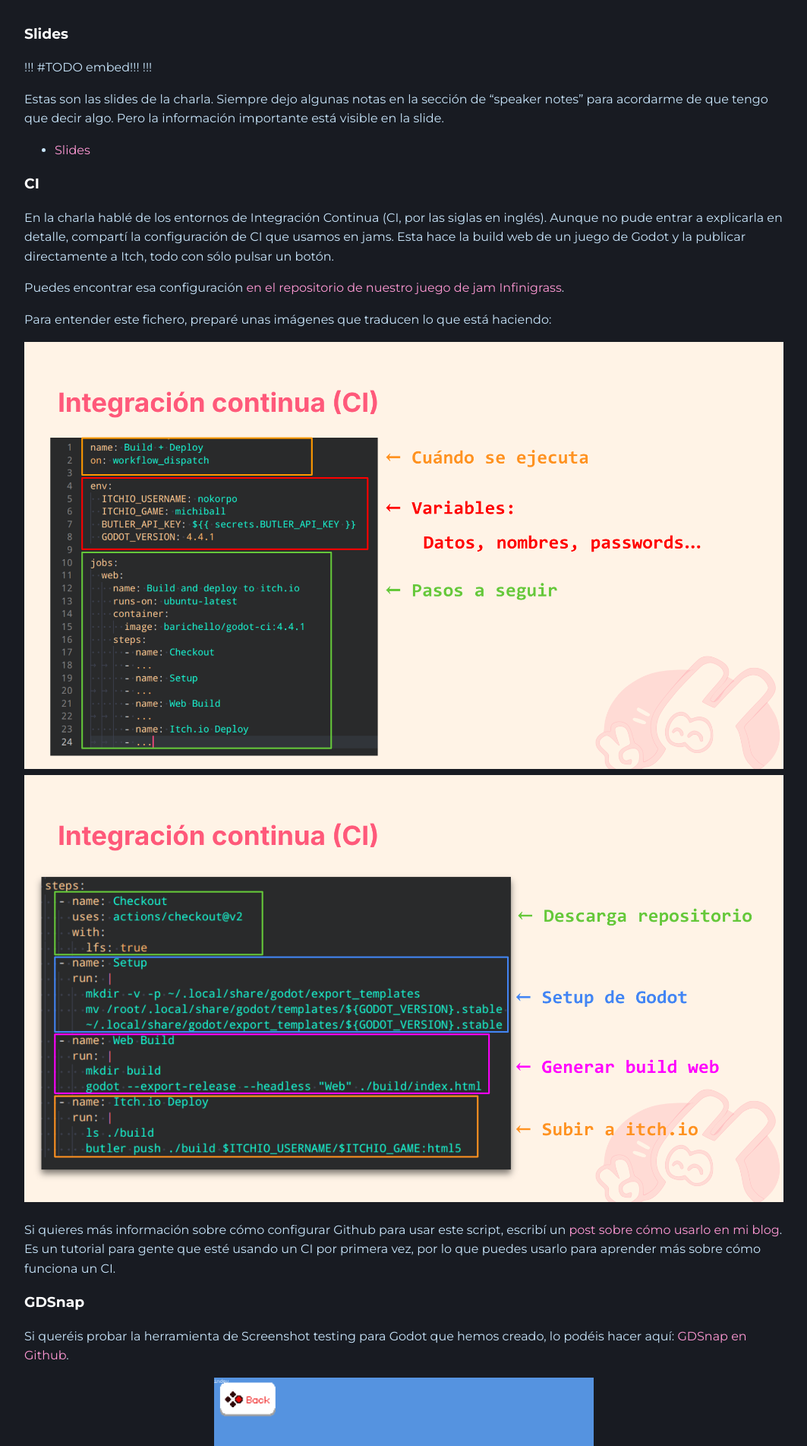
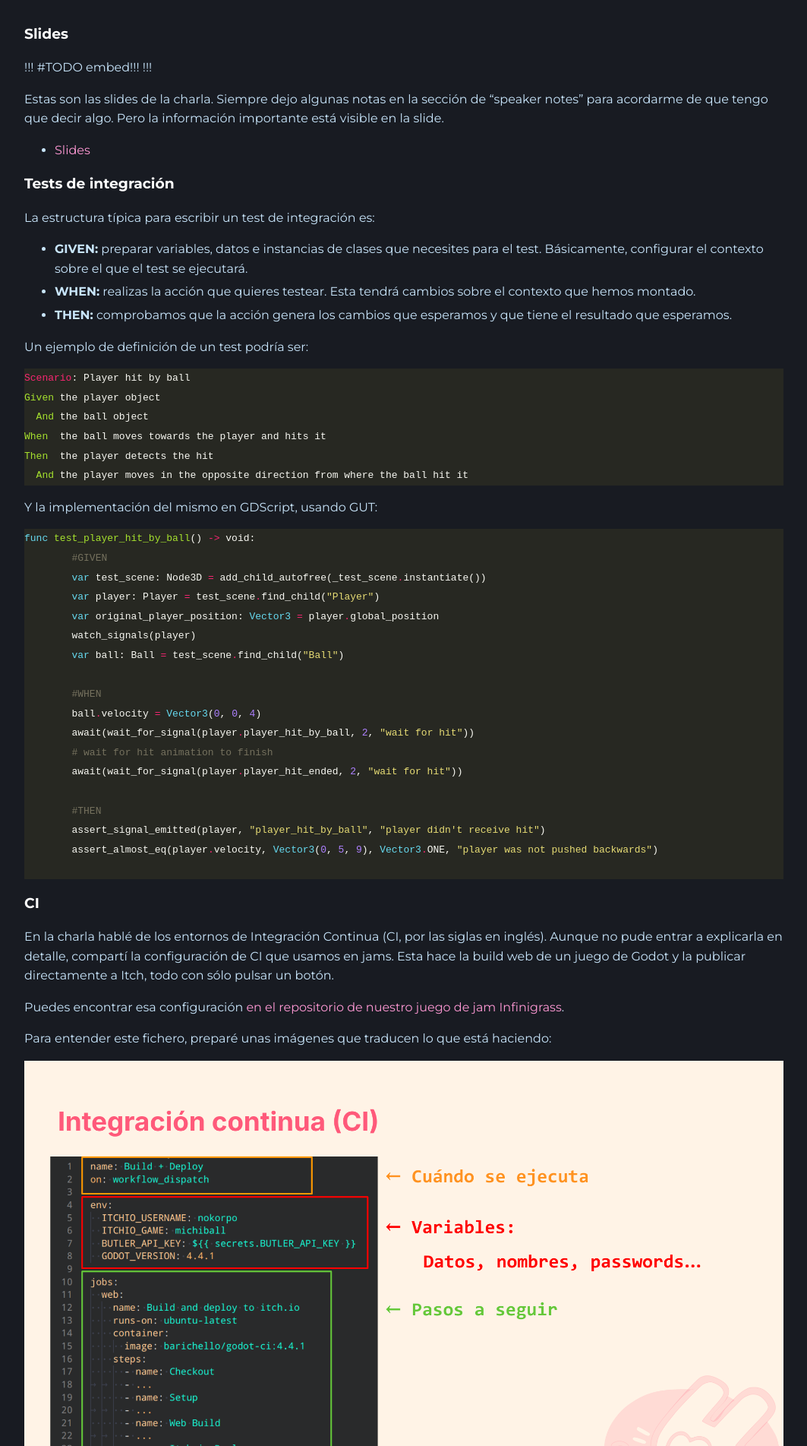
Before and after one commit to Nokorpo/nokorpo-website, a Jekyll site: the page built from _posts/blog/2025-05-11-qa-para-indies-companion.md, in a window 1280 px wide. Shown: the part 899-2802 px from the top of the page at 76% size, without its empty margins (108-1171 px from the left). Built offline with Jekyll 4.4.1, drawn with Linux system fonts in a browser that asks for light colours.

Commit message:
Post companion+Syntax highlighting

````diff
--- a/_config.yml
+++ b/_config.yml
@@ -7,3 +7,5 @@
     output: true
   kramdown:
       auto_ids: true
+
+highlighter: rouge
--- a/_layouts/default.html
+++ b/_layouts/default.html
@@ -3,6 +3,7 @@
   <head>
     <title>{{ page.title }} - Nokorpo</title>
     <link rel="stylesheet" href="/assets/css/styles.css">
+    <link rel="stylesheet" href="/assets/css/monokai.css">
     <link rel="icon" href="/assets/images/icon.jpg">
     <meta charset="utf-8">
     <meta name="viewport" content="width=device-width, initial-scale=1.0">
--- a/_posts/blog/2025-05-11-qa-para-indies-companion.md
+++ b/_posts/blog/2025-05-11-qa-para-indies-companion.md
@@ -20,6 +20,48 @@
 Estas son las slides de la charla. Siempre dejo algunas notas en la sección de "speaker notes" para acordarme de que tengo que decir algo. Pero la información importante está visible en la slide.
 
 - [Slides](https://docs.google.com/presentation/d/1lJ91mWvEyWLBHhpEMb3H3JPCttWjIv5vagubomynnFU)
+
+### Tests de integración
+
+La estructura típica para escribir un test de integración es:
+
+* **GIVEN:** preparar variables, datos e instancias de clases que necesites para el test. Básicamente, configurar el contexto sobre el que el test se ejecutará.
+* **WHEN:** realizas la acción que quieres testear. Esta tendrá cambios sobre el contexto que hemos montado.
+* **THEN:** comprobamos que la acción genera los cambios que esperamos y que tiene el resultado que esperamos.
+
+Un ejemplo de definición de un test podría ser:
+
+```gherkin
+Scenario: Player hit by ball
+Given the player object
+  And the ball object
+When  the ball moves towards the player and hits it
+Then  the player detects the hit
+  And the player moves in the opposite direction from where the ball hit it
+```
+
+Y la implementación del mismo en GDScript, usando GUT:
+
+```gdscript
+func test_player_hit_by_ball() -> void:
+	#GIVEN
+	var test_scene: Node3D = add_child_autofree(_test_scene.instantiate())
+	var player: Player = test_scene.find_child("Player")
+	var original_player_position: Vector3 = player.global_position
+	watch_signals(player)
+	var ball: Ball = test_scene.find_child("Ball")
+
+	#WHEN
+	ball.velocity = Vector3(0, 0, 4)
+	await(wait_for_signal(player.player_hit_by_ball, 2, "wait for hit"))
+	# wait for hit animation to finish
+	await(wait_for_signal(player.player_hit_ended, 2, "wait for hit"))
+
+	#THEN
+	assert_signal_emitted(player, "player_hit_by_ball", "player didn't receive hit")
+	assert_almost_eq(player.velocity, Vector3(0, 5, 9), Vector3.ONE, "player was not pushed backwards")
+
+```
 
 ### CI
 
--- /dev/null
+++ b/assets/css/monokai.css
@@ -0,0 +1,70 @@
+.highlight .hll { background-color: #49483e }
+.highlight  { background: #272822; color: #f8f8f2 }
+.highlight .c { color: #75715e } /* Comment */
+.highlight .err { color: #960050; background-color: #1e0010 } /* Error */
+.highlight .k { color: #66d9ef } /* Keyword */
+.highlight .l { color: #ae81ff } /* Literal */
+.highlight .n { color: #f8f8f2 } /* Name */
+.highlight .o { color: #f92672 } /* Operator */
+.highlight .p { color: #f8f8f2 } /* Punctuation */
+.highlight .ch { color: #75715e } /* Comment.Hashbang */
+.highlight .cm { color: #75715e } /* Comment.Multiline */
+.highlight .cp { color: #75715e } /* Comment.Preproc */
+.highlight .cpf { color: #75715e } /* Comment.PreprocFile */
+.highlight .c1 { color: #75715e } /* Comment.Single */
+.highlight .cs { color: #75715e } /* Comment.Special */
+.highlight .gd { color: #f92672 } /* Generic.Deleted */
+.highlight .ge { font-style: italic } /* Generic.Emph */
+.highlight .gi { color: #a6e22e } /* Generic.Inserted */
+.highlight .gs { font-weight: bold } /* Generic.Strong */
+.highlight .gu { color: #75715e } /* Generic.Subheading */
+.highlight .kc { color: #66d9ef } /* Keyword.Constant */
+.highlight .kd { color: #66d9ef } /* Keyword.Declaration */
+.highlight .kn { color: #f92672 } /* Keyword.Namespace */
+.highlight .kp { color: #66d9ef } /* Keyword.Pseudo */
+.highlight .kr { color: #66d9ef } /* Keyword.Reserved */
+.highlight .kt { color: #66d9ef } /* Keyword.Type */
+.highlight .ld { color: #e6db74 } /* Literal.Date */
+.highlight .m { color: #ae81ff } /* Literal.Number */
+.highlight .s { color: #e6db74 } /* Literal.String */
+.highlight .na { color: #a6e22e } /* Name.Attribute */
+.highlight .nb { color: #f8f8f2 } /* Name.Builtin */
+.highlight .nc { color: #a6e22e } /* Name.Class */
+.highlight .no { color: #66d9ef } /* Name.Constant */
+.highlight .nd { color: #a6e22e } /* Name.Decorator */
+.highlight .ni { color: #f8f8f2 } /* Name.Entity */
+.highlight .ne { color: #a6e22e } /* Name.Exception */
+.highlight .nf { color: #a6e22e } /* Name.Function */
+.highlight .nl { color: #f8f8f2 } /* Name.Label */
+.highlight .nn { color: #f8f8f2 } /* Name.Namespace */
+.highlight .nx { color: #a6e22e } /* Name.Other */
+.highlight .py { color: #f8f8f2 } /* Name.Property */
+.highlight .nt { color: #f92672 } /* Name.Tag */
+.highlight .nv { color: #f8f8f2 } /* Name.Variable */
+.highlight .ow { color: #f92672 } /* Operator.Word */
+.highlight .w { color: #f8f8f2 } /* Text.Whitespace */
+.highlight .mb { color: #ae81ff } /* Literal.Number.Bin */
+.highlight .mf { color: #ae81ff } /* Literal.Number.Float */
+.highlight .mh { color: #ae81ff } /* Literal.Number.Hex */
+.highlight .mi { color: #ae81ff } /* Literal.Number.Integer */
+.highlight .mo { color: #ae81ff } /* Literal.Number.Oct */
+.highlight .sa { color: #e6db74 } /* Literal.String.Affix */
+.highlight .sb { color: #e6db74 } /* Literal.String.Backtick */
+.highlight .sc { color: #e6db74 } /* Literal.String.Char */
+.highlight .dl { color: #e6db74 } /* Literal.String.Delimiter */
+.highlight .sd { color: #e6db74 } /* Literal.String.Doc */
+.highlight .s2 { color: #e6db74 } /* Literal.String.Double */
+.highlight .se { color: #ae81ff } /* Literal.String.Escape */
+.highlight .sh { color: #e6db74 } /* Literal.String.Heredoc */
+.highlight .si { color: #e6db74 } /* Literal.String.Interpol */
+.highlight .sx { color: #e6db74 } /* Literal.String.Other */
+.highlight .sr { color: #e6db74 } /* Literal.String.Regex */
+.highlight .s1 { color: #e6db74 } /* Literal.String.Single */
+.highlight .ss { color: #e6db74 } /* Literal.String.Symbol */
+.highlight .bp { color: #f8f8f2 } /* Name.Builtin.Pseudo */
+.highlight .fm { color: #a6e22e } /* Name.Function.Magic */
+.highlight .vc { color: #f8f8f2 } /* Name.Variable.Class */
+.highlight .vg { color: #f8f8f2 } /* Name.Variable.Global */
+.highlight .vi { color: #f8f8f2 } /* Name.Variable.Instance */
+.highlight .vm { color: #f8f8f2 } /* Name.Variable.Magic */
+.highlight .il { color: #ae81ff } /* Literal.Number.Integer.Long */
````
